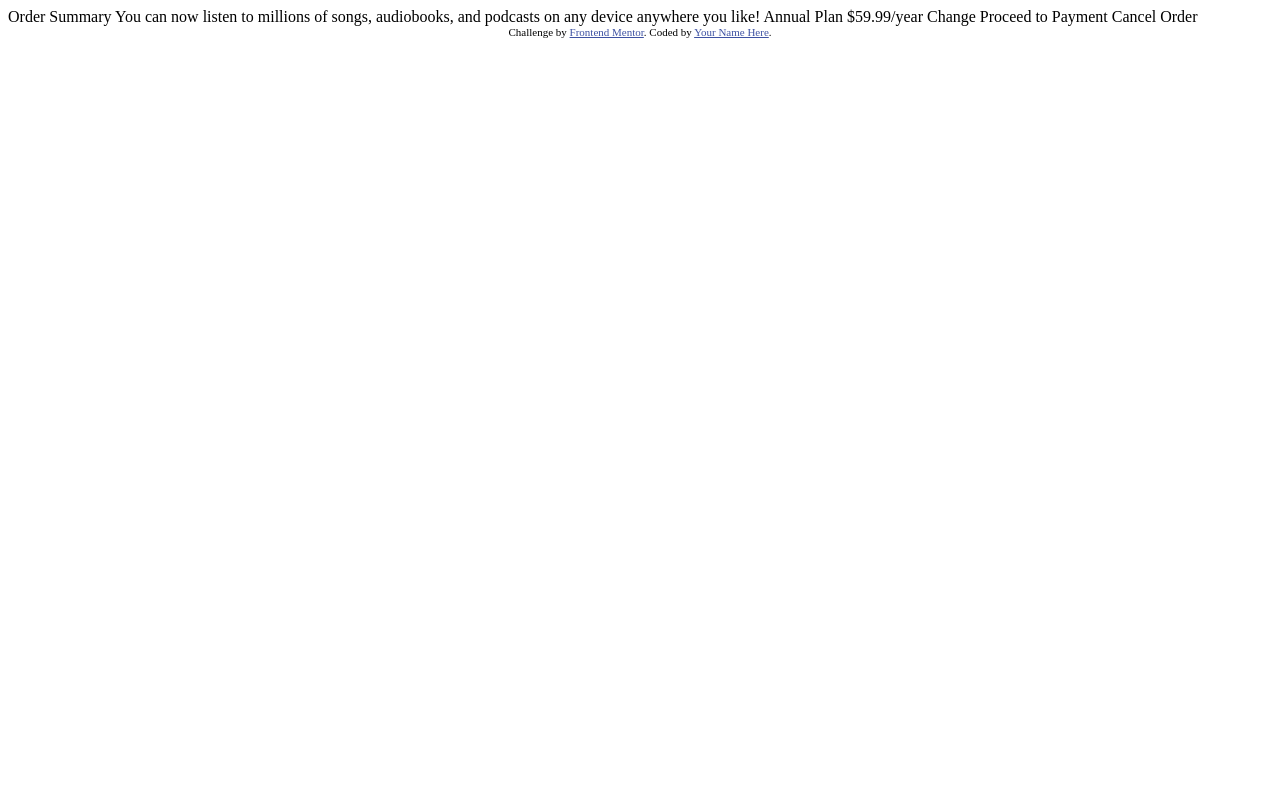
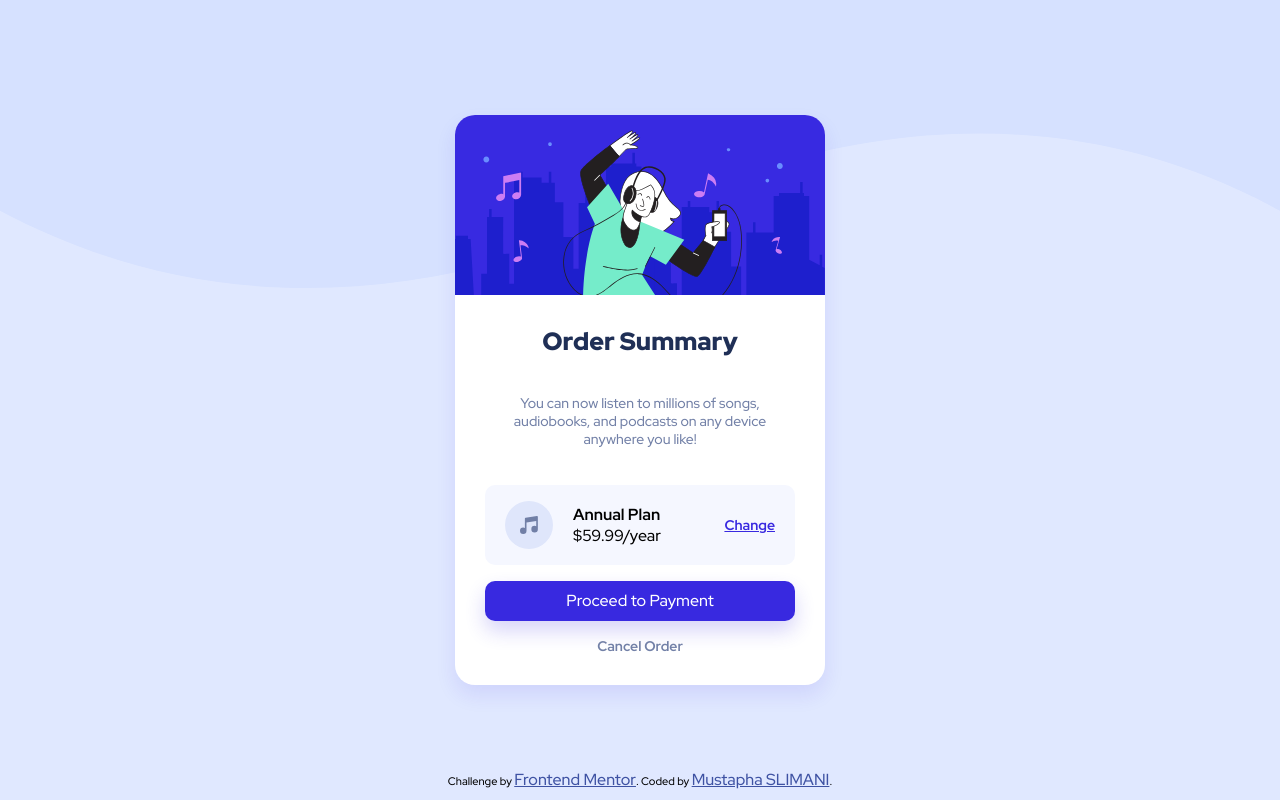
Before and after one commit to Slimani-CE/front-end-mentor-ch6, a plain HTML site: page index.html in a window 1280 px wide. Drawn offline with Linux system fonts and the light colour scheme.

Commit message:
Submited Version

```diff
--- a/index.html
+++ b/index.html
@@ -5,7 +5,10 @@
   <meta name="viewport" content="width=device-width, initial-scale=1.0"> <!-- displays site properly based on user's device -->
 
   <link rel="icon" type="image/png" sizes="32x32" href="./images/favicon-32x32.png">
-
+  <link rel="preconnect" href="https://fonts.googleapis.com">
+  <link rel="preconnect" href="https://fonts.gstatic.com" crossorigin>
+  <link href="https://fonts.googleapis.com/css2?family=Red+Hat+Display:wght@500;700;900&display=swap" rel="stylesheet">
+  <link rel="stylesheet" href="style.css">
   <title>Frontend Mentor | Order summary card</title>
 
   <!-- Feel free to remove these styles or customise in your own stylesheet 👍 -->
@@ -16,7 +19,26 @@
 </head>
 <body>
 
-  Order Summary
+  <div class="container">
+    <div class="header"><img src="images/illustration-hero.svg" alt=""></div>
+    <div class="body">
+      <h2>Order Summary</h2>
+      <p>You can now listen to millions of songs, audiobooks, and podcasts on any
+        device anywhere you like!
+      </p>
+      <div class="plan">
+        <img src="images/icon-music.svg" alt="">
+        <div class="plan-type">
+          <h3>Annual Plan</h3>
+          <div class="price">$59.99/year</div>
+        </div>
+        <button>Change</button>
+      </div>
+      <button class="payment-btn">Proceed to Payment</button>
+      <button class="cancel-btn">Cancel Order</button>
+    </div>
+  </div>
+  <!-- Order Summary
 
   You can now listen to millions of songs, audiobooks, and podcasts on any
   device anywhere you like!
@@ -27,11 +49,11 @@
   Change
 
   Proceed to Payment
-  Cancel Order
+  Cancel Order -->
 
   <div class="attribution">
     Challenge by <a href="https://www.frontendmentor.io?ref=challenge" target="_blank">Frontend Mentor</a>.
-    Coded by <a href="#">Your Name Here</a>.
+    Coded by <a href="https://slimani-ce.github.io/" target="_blank">Mustapha SLIMANI</a>.
   </div>
 </body>
 </html>
--- /dev/null
+++ b/style.css
@@ -0,0 +1,150 @@
+:root {
+    /* Primary Color */
+    --pale-blue: hsl(225, 100%, 94%);
+    --bright-blue: hsl(245, 75%, 52%);
+    --bright-blue-opacity: hsla(245, 75%, 52%, 0.7);
+
+    /* Neutral Colors*/
+    --very-pale-blue: hsl(225, 100%, 98%);
+    --desaturated-blue: hsl(224, 23%, 55%);
+    --dark-blue: hsl(223, 47%, 23%);
+    --dark-blue-shadow: hsla(245, 75%, 52%, 0.1);
+    --white: white;
+}
+
+* {
+    margin: 0;
+    padding: 0;
+    box-sizing: border-box;
+    font-family: 'Red Hat Display', sans-serif;
+    font-size: 16px;
+}
+
+body {
+    width: 100%;
+    height: 100vh;
+    background-image: url("images/pattern-background-desktop.svg");
+    background-repeat: no-repeat;
+    background-size: contain;
+    background-position-y: -100px;
+    background-color: var(--pale-blue);
+    display: flex;
+    justify-content: center;
+    align-items: center;
+}
+
+.attribution {
+    position: absolute;
+    bottom: 10px;
+}
+
+.container {
+    width: 370px;
+    height: 570px;
+    background-color: var(--white);
+    border-radius: 20px;
+    box-shadow: 0 10px 20px 0px var(--dark-blue-shadow);
+    overflow: hidden;
+    display: flex;
+    flex-direction: column;
+}
+
+.container .header {
+    width: 100%;
+    height: 180px;
+}
+
+.container .header img {
+    width: 100%;
+    height: 100%;
+}
+
+.container .body {
+    width: 100%;
+    padding: 30px;
+    flex-grow: 1;
+    display: flex;
+    flex-direction: column;
+    align-items: center;
+    justify-content: space-between;
+}
+
+.container .body h2 {
+    font-size: 25px;
+    font-weight: 900;
+    color: var(--dark-blue);
+}
+
+.container .body p {
+    font-size: 14px;
+    color: var(--desaturated-blue);
+    text-align: center;
+    padding: 20px;
+}
+
+.plan {
+    position: relative;
+    width: 100%;
+    height: 80px;
+    background-color: var(--very-pale-blue);
+    display: flex;
+    padding: 20px;
+    border-radius: 10px;
+    align-items: center;
+}
+
+.plan .plan-type {
+    padding: 0 20px;
+}
+
+.plan button {
+    position: absolute;
+    font-size: 14px;
+    font-weight: bold;
+    border: none;
+    background: none;
+    text-decoration: underline;
+    color: var(--bright-blue);
+    cursor: pointer;
+    right: 20px;
+}
+
+.plan button:hover {
+    color: var(--bright-blue-opacity);
+    text-decoration: none;
+}
+
+.body .payment-btn {
+    width: 100%;
+    height: 40px;
+    border-radius: 10px;
+    background-color: var(--bright-blue);
+    box-shadow: 0 10px 20px 0px hsla(245, 75%, 52%, 0.2);
+    font-weight: 500;
+    color: var(--white);
+    border: none;
+    cursor: pointer;
+}
+
+.body .payment-btn:hover {
+    background-color: var(--bright-blue-opacity);
+}
+
+.body .cancel-btn {
+    font-size: 14px;
+    font-weight: bold;
+    background: none;
+    border: none;
+    color: var(--desaturated-blue);
+    cursor: pointer;
+}
+
+.body .cancel-btn:hover {
+    color: var(--dark-blue)
+}
+
+@media (max-width: 375px) {
+    .container {
+        width: 350px;
+    }
+}
```
